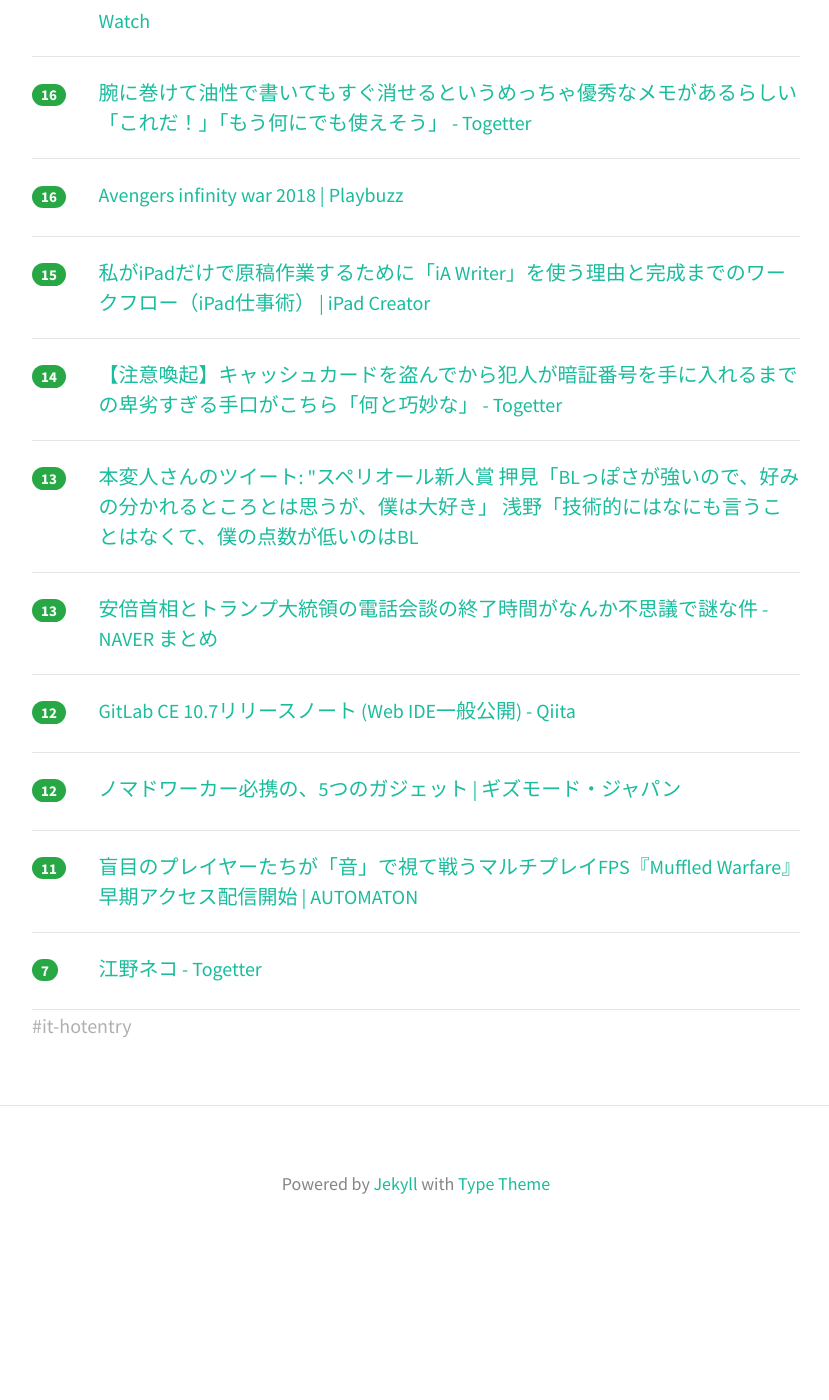
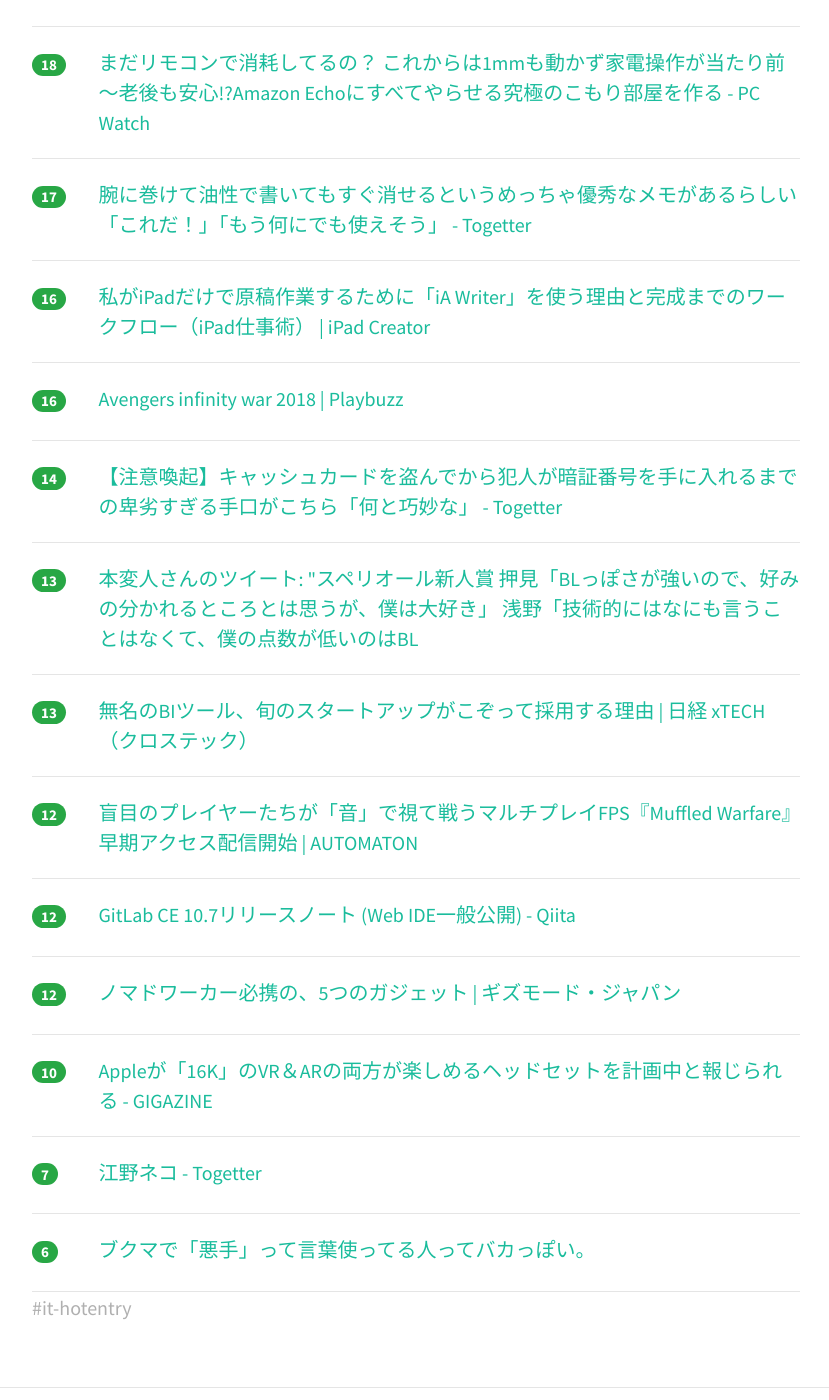
Before and after one commit to yatta47/hatena-matome-site, a Jekyll site: the page built from _posts/2018-04-29-hatena.md, in a window 1280 px wide and 1400 px high, scrolled down 808 px. Shown: the whole window, without its empty margins (224-1053 px from the left). Built offline with Jekyll 4.4.1, drawn with Linux system fonts in a browser that asks for light colours; nearby versions of some CDN libraries; before the commit the page ends 2069 px from its top, so only the background shows below that; some of the changed text lies outside the part shown.

Commit message:
Updated 2018-04-29

```diff
--- a/_posts/2018-04-29-hatena.md
+++ b/_posts/2018-04-29-hatena.md
@@ -1,28 +1,33 @@
 ---
 layout: post
 title:  "2018-04-29 はてぶIT"
-date:   2018-04-29 07:01:07
+date:   2018-04-29 08:01:54
 tags: [it-hotentry]
 ---
-15 件のデータあり
+18 件のデータあり
 
 <hr><div class="row">
-<div class="col-1"><span class="badge badge-pill badge-success h2">27</span></div>
+<div class="col-1"><span class="badge badge-pill badge-success h2">42</span></div>
 <div class="col-11"><a href='https://unleash.tokyo/2018/02/09/remote-work-guide-trello/' target='_blank'>リモートワークを楽しく実践するために。タスク管理ツールTrelloがリモートワーカー向けガイドブックを公開 | UNLEASH</a></div>
 </div>
 <hr>
 <div class="row">
-<div class="col-1"><span class="badge badge-pill badge-success h2">27</span></div>
+<div class="col-1"><span class="badge badge-pill badge-success h2">30</span></div>
 <div class="col-11"><a href='http://www.playbuzz.com/azizuli10/hd-watch-avengers-infinity-war-2018-online-free-full-movie-download' target='_blank'>*HD.watch.!["Avengers: Infinity War"] 2018 Online Free Full Movie Download!.. | Playbuzz</a></div>
 </div>
 <hr>
 <div class="row">
-<div class="col-1"><span class="badge badge-pill badge-success h2">22</span></div>
+<div class="col-1"><span class="badge badge-pill badge-success h2">24</span></div>
 <div class="col-11"><a href='https://qiita.com/gluelan2013/items/0513c5331b6a67086308' target='_blank'>新SeleniumIDE についてまとめてみた - Qiita</a></div>
 </div>
 <hr>
 <div class="row">
-<div class="col-1"><span class="badge badge-pill badge-success h2">18</span></div>
+<div class="col-1"><span class="badge badge-pill badge-success h2">24</span></div>
+<div class="col-11"><a href='https://matome.naver.jp/odai/2152493256703171201' target='_blank'>安倍首相とトランプ大統領の電話会談の終了時間がなんか不思議で謎な件 - NAVER まとめ</a></div>
+</div>
+<hr>
+<div class="row">
+<div class="col-1"><span class="badge badge-pill badge-success h2">21</span></div>
 <div class="col-11"><a href='http://kitak.hatenablog.jp/entry/2018/04/28/162427' target='_blank'>Hypernova で Vue.js のコンポーネントを Rails でレンダリングする - kitak blog</a></div>
 </div>
 <hr>
@@ -32,18 +37,18 @@ tags: [it-hotentry]
 </div>
 <hr>
 <div class="row">
-<div class="col-1"><span class="badge badge-pill badge-success h2">16</span></div>
+<div class="col-1"><span class="badge badge-pill badge-success h2">17</span></div>
 <div class="col-11"><a href='https://togetter.com/li/1222374' target='_blank'>腕に巻けて油性で書いてもすぐ消せるというめっちゃ優秀なメモがあるらしい「これだ！」「もう何にでも使えそう」 - Togetter</a></div>
 </div>
 <hr>
 <div class="row">
 <div class="col-1"><span class="badge badge-pill badge-success h2">16</span></div>
-<div class="col-11"><a href='https://www.playbuzz.com/avengersinfinitywar15' target='_blank'>Avengers infinity war 2018 | Playbuzz</a></div>
+<div class="col-11"><a href='http://necojita.com/2018042713853' target='_blank'>私がiPadだけで原稿作業するために「iA Writer」を使う理由と完成までのワークフロー（iPad仕事術） | iPad Creator</a></div>
 </div>
 <hr>
 <div class="row">
-<div class="col-1"><span class="badge badge-pill badge-success h2">15</span></div>
-<div class="col-11"><a href='http://necojita.com/2018042713853' target='_blank'>私がiPadだけで原稿作業するために「iA Writer」を使う理由と完成までのワークフロー（iPad仕事術） | iPad Creator</a></div>
+<div class="col-1"><span class="badge badge-pill badge-success h2">16</span></div>
+<div class="col-11"><a href='https://www.playbuzz.com/avengersinfinitywar15' target='_blank'>Avengers infinity war 2018 | Playbuzz</a></div>
 </div>
 <hr>
 <div class="row">
@@ -58,7 +63,12 @@ tags: [it-hotentry]
 <hr>
 <div class="row">
 <div class="col-1"><span class="badge badge-pill badge-success h2">13</span></div>
-<div class="col-11"><a href='https://matome.naver.jp/odai/2152493256703171201' target='_blank'>安倍首相とトランプ大統領の電話会談の終了時間がなんか不思議で謎な件 - NAVER まとめ</a></div>
+<div class="col-11"><a href='http://tech.nikkeibp.co.jp/it/atcl/column/15/061500148/092000129/' target='_blank'>無名のBIツール、旬のスタートアップがこぞって採用する理由 | 日経 xTECH（クロステック）</a></div>
+</div>
+<hr>
+<div class="row">
+<div class="col-1"><span class="badge badge-pill badge-success h2">12</span></div>
+<div class="col-11"><a href='http://jp.automaton.am/articles/newsjp/20180428-66924/' target='_blank'>盲目のプレイヤーたちが「音」で視て戦うマルチプレイFPS『Muffled Warfare』早期アクセス配信開始 | AUTOMATON</a></div>
 </div>
 <hr>
 <div class="row">
@@ -72,8 +82,8 @@ tags: [it-hotentry]
 </div>
 <hr>
 <div class="row">
-<div class="col-1"><span class="badge badge-pill badge-success h2">11</span></div>
-<div class="col-11"><a href='http://jp.automaton.am/articles/newsjp/20180428-66924/' target='_blank'>盲目のプレイヤーたちが「音」で視て戦うマルチプレイFPS『Muffled Warfare』早期アクセス配信開始 | AUTOMATON</a></div>
+<div class="col-1"><span class="badge badge-pill badge-success h2">10</span></div>
+<div class="col-11"><a href='https://gigazine.net/news/20180428-apple-16k-vr-headset/' target='_blank'>Appleが「16K」のVR＆ARの両方が楽しめるヘッドセットを計画中と報じられる - GIGAZINE</a></div>
 </div>
 <hr>
 <div class="row">
@@ -81,3 +91,8 @@ tags: [it-hotentry]
 <div class="col-11"><a href='https://togetter.com/li/1222230' target='_blank'>江野ネコ - Togetter</a></div>
 </div>
 <hr>
+<div class="row">
+<div class="col-1"><span class="badge badge-pill badge-success h2">6</span></div>
+<div class="col-11"><a href='https://anond.hatelabo.jp/20180428194041' target='_blank'>ブクマで「悪手」って言葉使ってる人ってバカっぽい。</a></div>
+</div>
+<hr>
```
